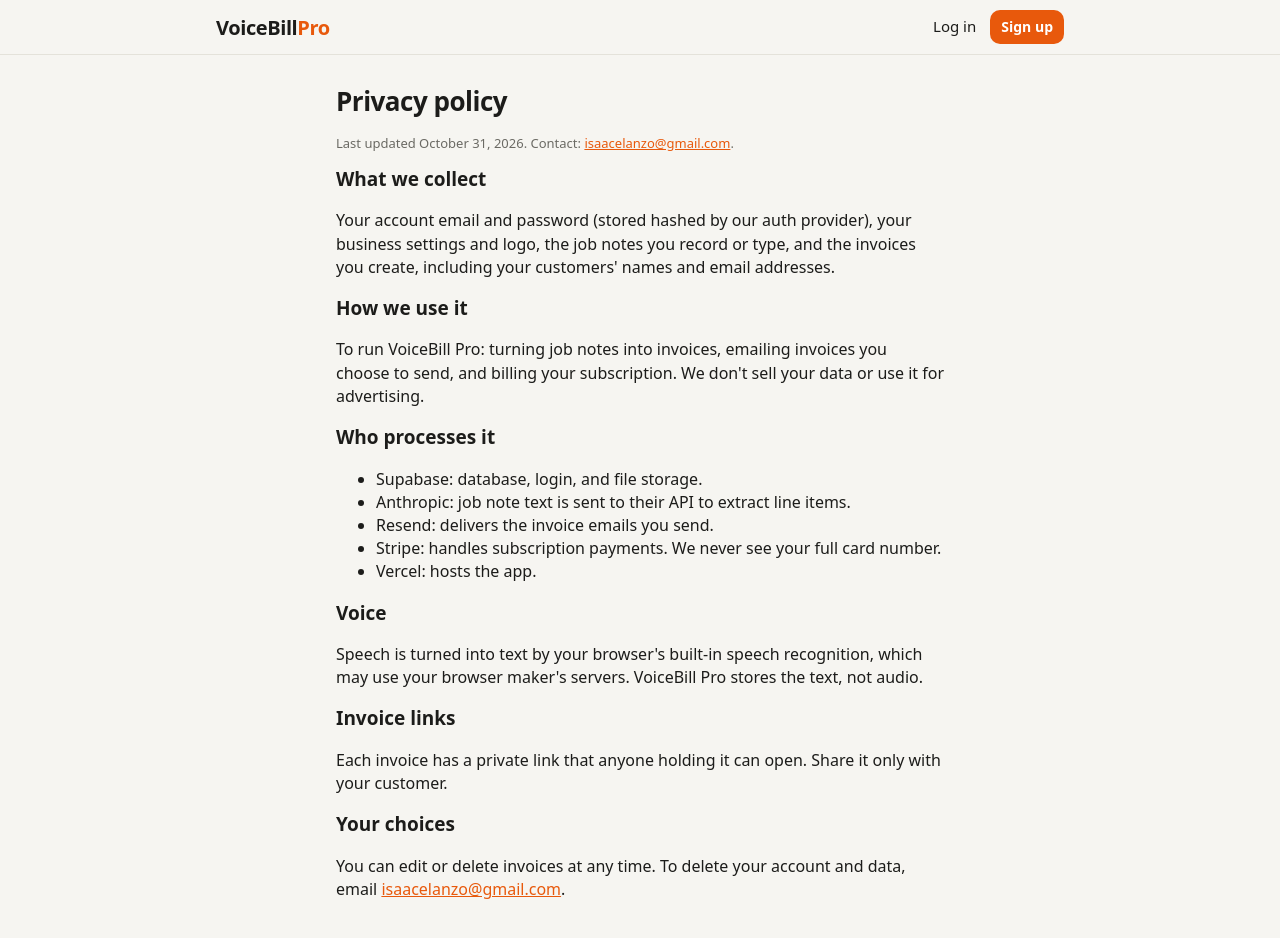
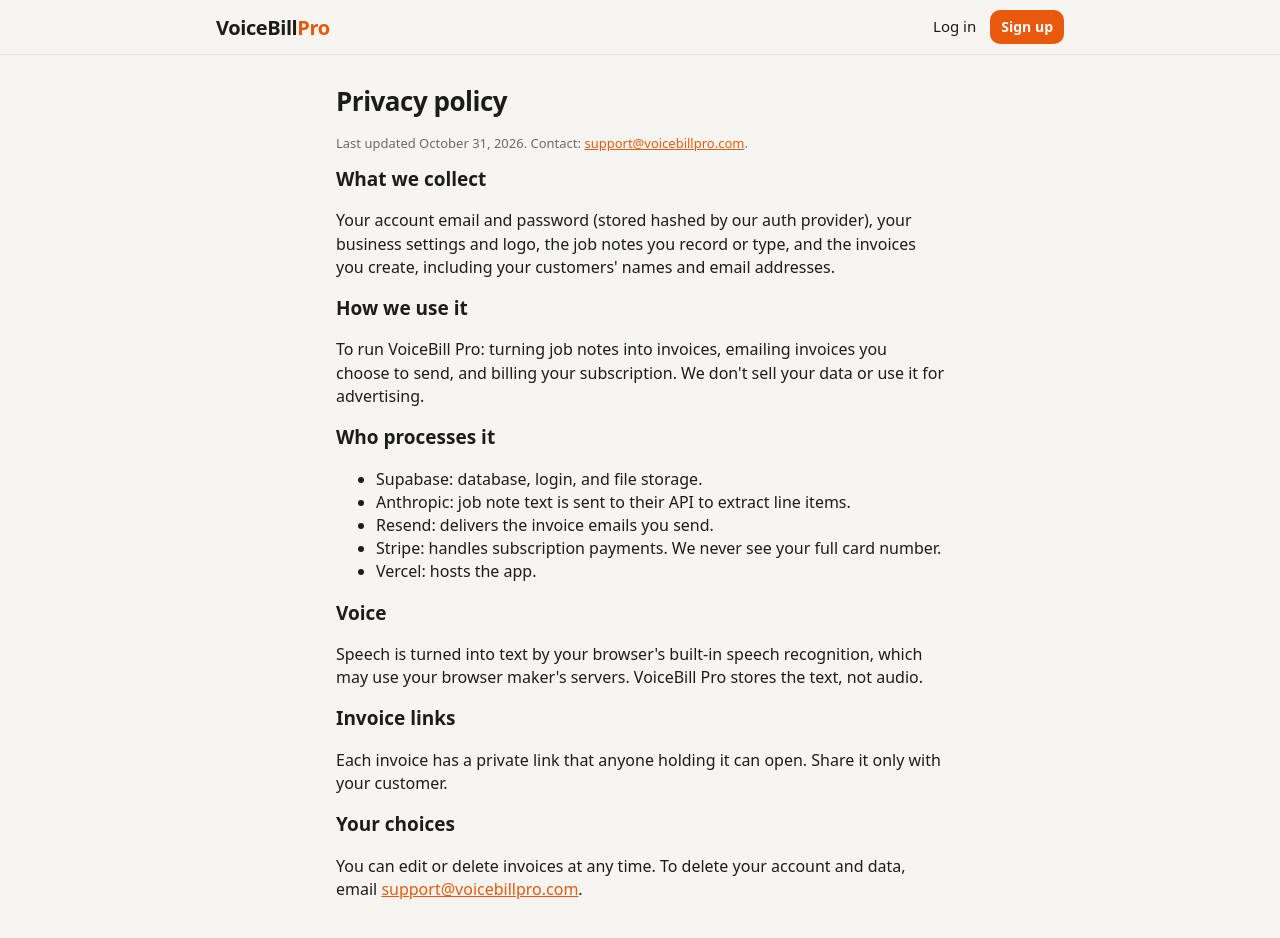
Before and after one commit to 182702/jobtalk, a Next.js app: page /privacy in a window 1280 px wide. Shown: the top 938 px of the page. Built offline with nearby package versions, Linux system fonts and the light colour scheme; no server answers.

Commit message:
Use support@voicebillpro.com as the public contact address
Swaps the personal email on the privacy and terms pages and adds a
Contact link to the landing page footer.

Co-Authored-By: Claude Opus 5.5 <noreply@anthropic.com>
Claude-Session: https://claude.ai/code/session_012DDJfi3yrfnzGQB28HkWJx

```diff
--- a/app/page.tsx
+++ b/app/page.tsx
@@ -101,6 +101,7 @@ export default function Landing() {
         <span>© {new Date().getFullYear()} VoiceBill Pro</span>
         <Link href="/privacy">Privacy</Link>
         <Link href="/terms">Terms</Link>
+        <a href="mailto:support@voicebillpro.com">Contact</a>
       </footer>
     </div>
   );
--- a/app/privacy/page.tsx
+++ b/app/privacy/page.tsx
@@ -5,7 +5,7 @@ export default function PrivacyPage() {
   return (
     <main>
       <h1>Privacy policy</h1>
-      <p className="muted small">Last updated October 31, 2026. Contact: <a href="mailto:isaacelanzo@gmail.com">isaacelanzo@gmail.com</a>.</p>
+      <p className="muted small">Last updated October 31, 2026. Contact: <a href="mailto:support@voicebillpro.com">support@voicebillpro.com</a>.</p>
       <h2>What we collect</h2>
       <p>Your account email and password (stored hashed by our auth provider), your business settings and logo, the job notes you record or type, and the invoices you create, including your customers&apos; names and email addresses.</p>
       <h2>How we use it</h2>
@@ -23,7 +23,7 @@ export default function PrivacyPage() {
       <h2>Invoice links</h2>
       <p>Each invoice has a private link that anyone holding it can open. Share it only with your customer.</p>
       <h2>Your choices</h2>
-      <p>You can edit or delete invoices at any time. To delete your account and data, email <a href="mailto:isaacelanzo@gmail.com">isaacelanzo@gmail.com</a>.</p>
+      <p>You can edit or delete invoices at any time. To delete your account and data, email <a href="mailto:support@voicebillpro.com">support@voicebillpro.com</a>.</p>
     </main>
   );
 }
--- a/app/terms/page.tsx
+++ b/app/terms/page.tsx
@@ -5,7 +5,7 @@ export default function TermsPage() {
   return (
     <main>
       <h1>Terms of service</h1>
-      <p className="muted small">Last updated October 31, 2026. VoiceBill Pro is operated by Isaac Elanzo, Springdale, Arkansas, USA. Contact: <a href="mailto:isaacelanzo@gmail.com">isaacelanzo@gmail.com</a>.</p>
+      <p className="muted small">Last updated October 31, 2026. VoiceBill Pro is operated by Isaac Elanzo, Springdale, Arkansas, USA. Contact: <a href="mailto:support@voicebillpro.com">support@voicebillpro.com</a>.</p>
       <h2>The service</h2>
       <p>VoiceBill Pro helps you draft invoices from job notes. You are responsible for checking every invoice, including prices, quantities, and tax, before you send it. Extracted line items can be wrong.</p>
       <h2>Plans and billing</h2>
```
